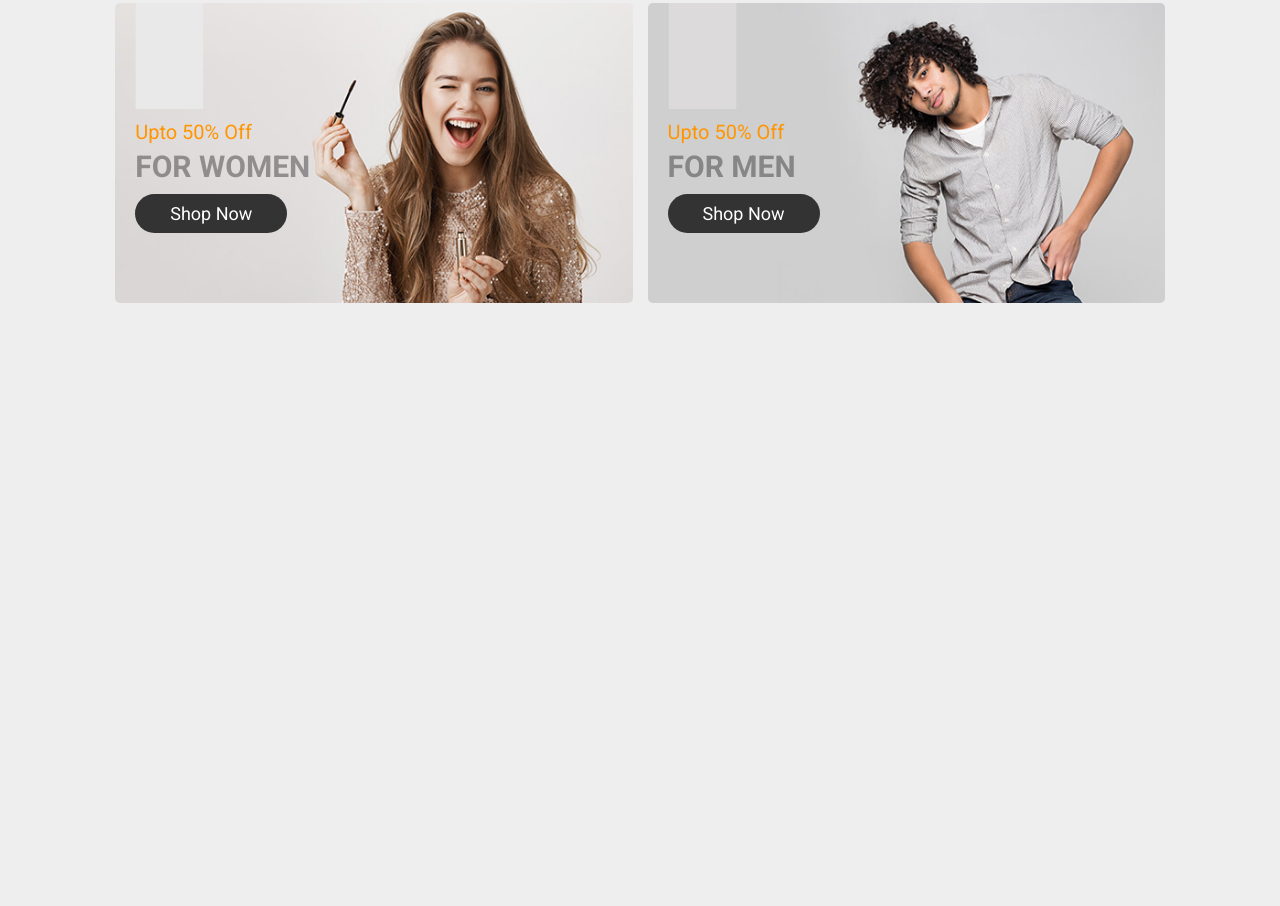
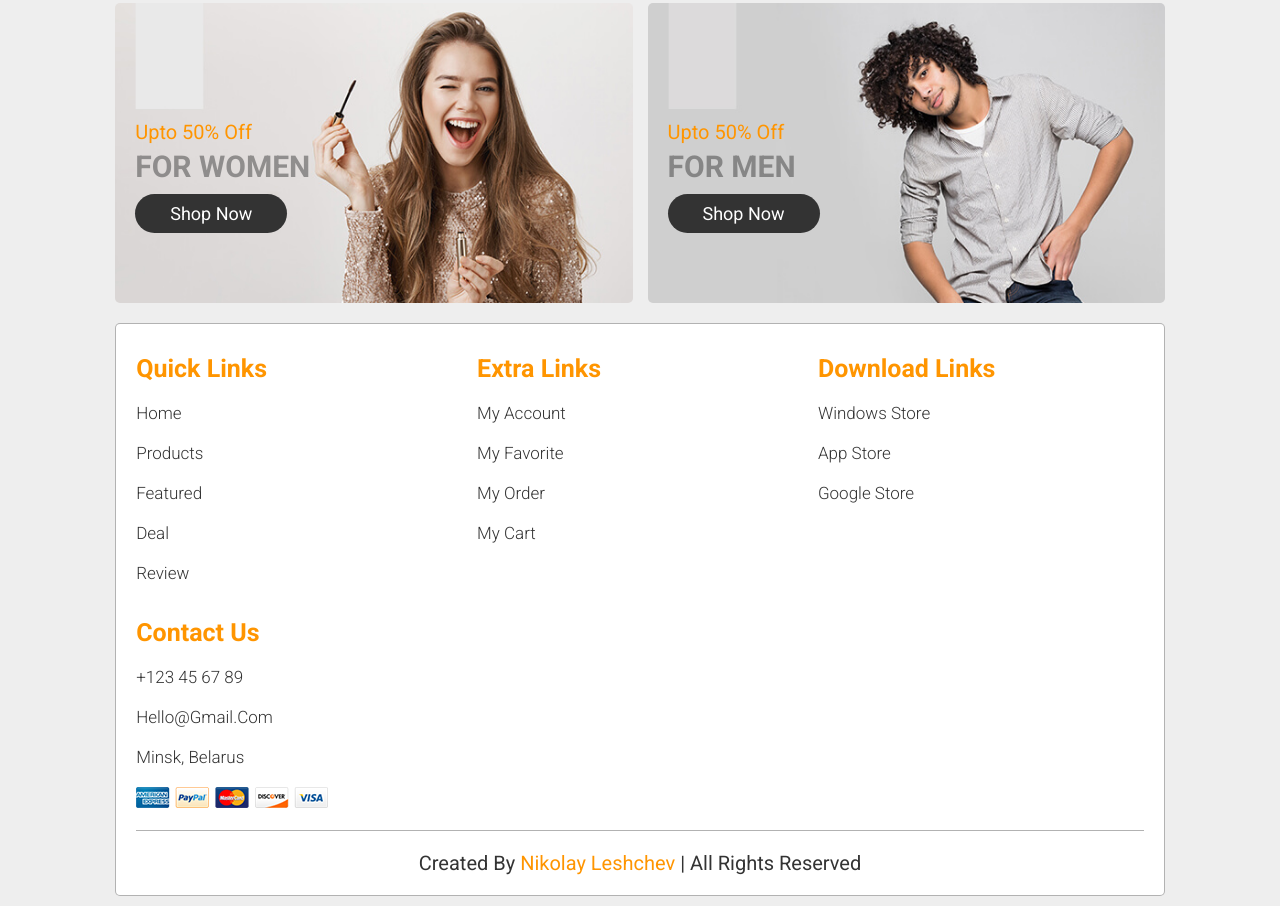
Before and after one commit to NikolayLeshchev/E-Commerce-Fashion-Website, a plain HTML site: page index.html in a window 1280 px wide. Shown: the part 883-1789 px from the top of the page. Before the commit the page ends 1196 px from the top, so only its background shows below. Drawn offline with Linux system fonts and the light colour scheme.

Commit message:
add footer

```diff
--- a/css/styles.css
+++ b/css/styles.css
@@ -50,7 +50,7 @@ body.active {
   background: #222;
 }
 
-section {
+section, footer {
   padding: 1rem 9%;
 }
 
@@ -166,9 +166,9 @@ header.active {
 }
 
 
-
 .navbar {
   position: fixed;
+  z-index: 10;
   top: 0;
   left: -120%;
   height: 100%;
@@ -234,8 +234,6 @@ header.active {
 .navbar #close:hover {
   color: var(--orange);
 }
-
-
 
 .home {
   display: flex;
@@ -325,6 +323,63 @@ header.active {
 
 
 
+
+
+
+
+
+footer .footer-container {
+  background: var(--white-color);
+  border-radius: .5rem;
+  border: .1rem solid var(--light-color);
+  padding: 2rem;
+}
+
+footer .footer-container .box-container {
+  display: flex;
+  flex-wrap: wrap;
+  gap: 1.5rem;
+}
+
+footer .footer-container .box-container .box {
+  flex: 1 1 25rem;
+}
+
+footer .footer-container .box-container .box h3 {
+  color: var(--orange);
+  font-size: 2.5rem;
+  padding: 1rem 0;
+}
+
+footer .footer-container .box-container .box a {
+  display: block;
+  color: var(--black-color);
+  font-size: 1.7rem;
+  padding: 1rem 0;
+  font-weight: 300;
+}
+
+footer .footer-container .box-container .box a:hover {
+  color: var(--orange);
+}
+
+footer .footer-container .box-container .box img {
+  margin-top: 1rem;
+}
+
+footer .footer-container .create {
+  font-size: 2rem;
+  margin-top: 2rem;
+  padding-top: 2rem;
+  color: var(--black-color);
+  border-top: .1rem solid var(--light-color);
+  text-align: center;
+}
+
+footer .footer-container .create span {
+  color: var(--orange);
+}
+
 @media (max-width:991px) {
   html {
     font-size: 55%;
@@ -334,7 +389,7 @@ header.active {
     padding: 1.5rem;
   }
 
-  section {
+  section, footer {
     padding: 1.5rem;
   }
 
--- a/index.html
+++ b/index.html
@@ -77,7 +77,39 @@
   </main>
 
   <footer>
-
+    <div class="footer-container">
+      <div class="box-container">
+        <div class="box">
+          <h3>quick links</h3>
+          <a href="#">home</a>
+          <a href="#">products</a>
+          <a href="#">featured</a>
+          <a href="#">deal</a>
+          <a href="#">review</a>
+        </div>
+        <div class="box">
+          <h3>extra links</h3>
+          <a href="#">my account</a>
+          <a href="#">my favorite</a>
+          <a href="#">my order</a>
+          <a href="#">my cart</a>
+        </div>
+        <div class="box">
+          <h3>download links</h3>
+          <a href="#">windows store</a>
+          <a href="#">app store</a>
+          <a href="#">google store</a>
+        </div>
+        <div class="box">
+          <h3>contact us</h3>
+          <a href="tel:+123456789">+123 45 67 89</a>
+          <a href="mailto:hello@gmail.com">hello@gmail.com</a>
+          <a href="#">minsk, belarus</a>
+          <img src="./img/payment.png" alt="payment">
+        </div>
+      </div>
+      <div class="create">created by <span>nikolay leshchev</span> | all rights reserved</div>
+    </div>
   </footer>
 
   <script src="./js/index.js"></script>
```
